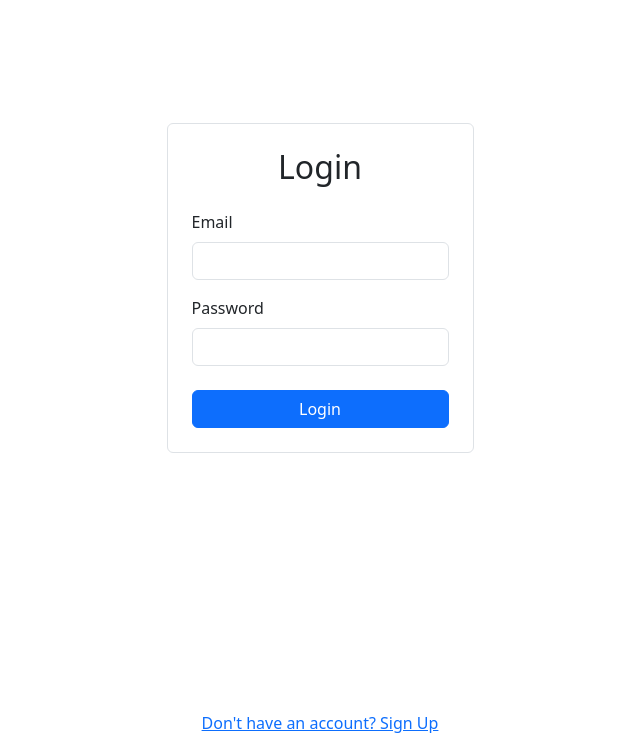
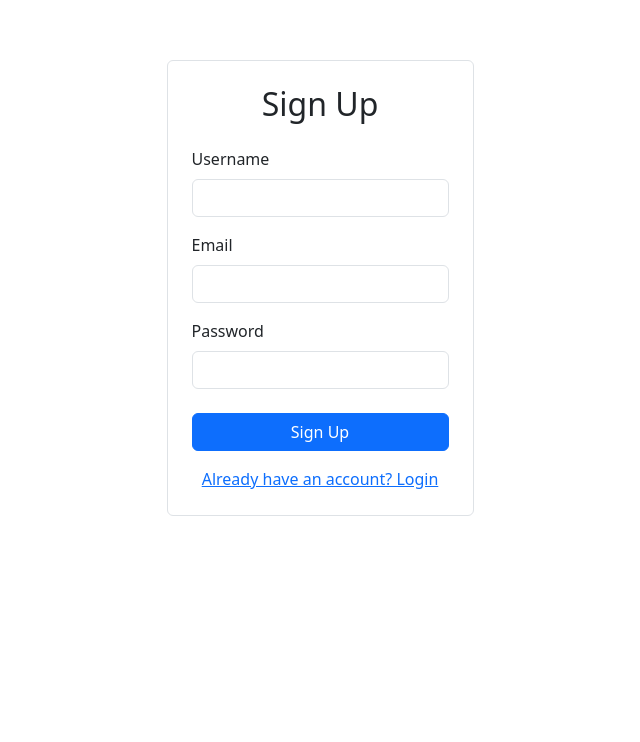
Before and after one commit to rymph/infinite-project, a React (Create React App) app in the folder frontend/: page /signup in a window 1280 px wide. Shown: the part 112-854 px from the top of the page, without its empty margins (320-960 px from the left). After the commit the page ends 800 px from the top, so only its background shows below. Built offline with nearby package versions, Linux system fonts and the light colour scheme.

Commit message:
feet: page redirection
use react-router-dom for page redirection

```diff
--- a/frontend/package.json
+++ b/frontend/package.json
@@ -11,6 +11,7 @@
     "react": "^18.3.1",
     "react-bootstrap": "^2.10.4",
     "react-dom": "^18.3.1",
+    "react-router-dom": "^6.26.1",
     "react-scripts": "5.0.1",
     "web-vitals": "^2.1.4"
   },
--- a/frontend/src/App.js
+++ b/frontend/src/App.js
@@ -1,24 +1,22 @@
 import './App.css';
 import 'bootstrap/dist/css/bootstrap.min.css';
-import LoginForm from './screen/LoginForm';
-import React, { useState } from 'react';
-import SignUpForm from './screen/SignUpForm';
-import { Button, Container } from 'react-bootstrap';
+import LoginForm from './components/LoginForm';
+import React from 'react';
+import { BrowserRouter as Router, Routes, Route, Navigate } from 'react-router-dom';
+
+import SignUpForm from './components/SignUpForm';
 
 function App() {
-  const [isSignUp, setIsSignUp] = useState(false);
 
   return (
-    <Container className="d-flex flex-column align-items-center justify-content-center" style={{ minHeight: '100vh' }}>
-      {isSignUp ? <SignUpForm /> : <LoginForm />}
-      <Button
-        variant="link"
-        onClick={() => setIsSignUp(!isSignUp)}
-        className="w-100 mt-3"
-      >
-        {isSignUp ? 'Already have an account? Login' : 'Don\'t have an account? Sign Up'}
-      </Button>
-    </Container>
+    <Router>
+      <Routes>
+        {/* 루트 경로로 접속 시 로그인 페이지로 리다이렉트 */}
+        <Route path="/" element={<Navigate to="/login" />} />
+        <Route path="/login" element={<LoginForm />} />
+        <Route path="/signup" element={<SignUpForm />} />
+      </Routes>
+    </Router>
   );
 }
 
--- a/frontend/src/screen/SignUpForm.js
+++ b/frontend/src/components/LoginForm.js
@@ -1,11 +1,10 @@
 import React, { useState } from 'react';
 import { Form, Button, Container, Row, Col } from 'react-bootstrap';
+import { Link } from 'react-router-dom';
 import axios from 'axios';
 
-
-function SignUpForm() {
+function LoginForm() {
     const [formData, setFormData] = useState({
-        username: '',
         email: '',
         password: '',
     });
@@ -20,9 +19,11 @@ function SignUpForm() {
             setErrors(validationErrors);
         } else {
             try {
-                const response = await axios.post('https://your-api.com/sign-up', formData); // dummy api
+                const response = await axios.post('https://your-api.com/auth/login', formData);
 
-                console.log('Sign up response:', response.data);
+                // 로그인 성공 시 토큰 저장
+                const token = response.data.accessToken;
+                localStorage.setItem('accessToken', token);
 
                 // 성공 메시지 표시
                 setMessage('Login successful!');
@@ -45,34 +46,21 @@ function SignUpForm() {
 
     const validate = (values) => {
         const errors = {};
-        if (!values.username) errors.username = 'Username is required';
         if (!values.email) errors.email = 'Email is required';
         if (!values.password) errors.password = 'Password is required';
         return errors;
     };
 
     return (
-        <Container className="d-flex justify-content-center align-items-center" style={{ minHeight: '0vh' }}>
+        <Container className="d-flex justify-content-center align-items-center" style={{ minHeight: '100vh' }}>
             <Row>
                 <Col>
                     <Form onSubmit={handleSubmit} className="p-4 border rounded">
-                        <h2 className="text-center mb-4">Sign Up</h2>
+                        <h2 className="text-center mb-4">Login</h2>
 
-                        <Form.Group controlId="username">
-                            <Form.Label>Username</Form.Label>
-                            <Form.Control
-                                type="text"
-                                name="username"
-                                value={formData.username}
-                                onChange={handleChange}
-                                isInvalid={!!errors.username}
-                            />
-                            <Form.Control.Feedback type="invalid">
-                                {errors.username}
-                            </Form.Control.Feedback>
-                        </Form.Group>
+                        {message && <p className="text-center">{message}</p>}
 
-                        <Form.Group controlId="email" className="mt-3">
+                        <Form.Group controlId="email">
                             <Form.Label>Email</Form.Label>
                             <Form.Control
                                 type="email"
@@ -101,8 +89,11 @@ function SignUpForm() {
                         </Form.Group>
 
                         <Button type="submit" variant="primary" className="mt-4 w-100">
-                            Sign Up
+                            Login
                         </Button>
+                        <div className="text-center mt-3">
+                            <Link to="/signup">Don't have an account? Sign Up</Link>
+                        </div>
                     </Form>
                 </Col>
             </Row>
@@ -110,4 +101,4 @@ function SignUpForm() {
     );
 }
 
-export default SignUpForm;
+export default LoginForm;
--- a/frontend/src/screen/LoginForm.js
+++ b/frontend/src/components/SignUpForm.js
@@ -1,15 +1,20 @@
 import React, { useState } from 'react';
 import { Form, Button, Container, Row, Col } from 'react-bootstrap';
 import axios from 'axios';
+import { useNavigate,Link } from 'react-router-dom';
 
-function LoginForm() {
+
+function SignUpForm() {
     const [formData, setFormData] = useState({
+        username: '',
         email: '',
         password: '',
     });
 
     const [errors, setErrors] = useState({});
     const [message, setMessage] = useState('');
+    const navigate = useNavigate();  // useNavigate 훅 사용
+
 
     const handleSubmit = async (e) => {
         e.preventDefault();
@@ -18,19 +23,21 @@ function LoginForm() {
             setErrors(validationErrors);
         } else {
             try {
-                const response = await axios.post('https://your-api.com/auth/login', formData);
+                const response = await axios.post('https://your-api.com/sign-up', formData); // dummy api
 
-                // 로그인 성공 시 토큰 저장
-                const token = response.data.accessToken;
-                localStorage.setItem('accessToken', token);
+                console.log('Sign up response:', response.data);
 
                 // 성공 메시지 표시
-                setMessage('Login successful!');
+                setMessage('signUp successful!');
+                console.log(message);
+                navigate('/login');
+
 
                 // 이후 작업 수행 (예: 리다이렉션)
             } catch (error) {
-                console.error('Login error:', error);
-                setMessage('Login failed. Please check your credentials.');
+                console.error('signUp error:', error);
+                setMessage('signUp failed. Please check your credentials.');
+                console.log(message);
             }
         }
     };
@@ -45,6 +52,7 @@ function LoginForm() {
 
     const validate = (values) => {
         const errors = {};
+        if (!values.username) errors.username = 'Username is required';
         if (!values.email) errors.email = 'Email is required';
         if (!values.password) errors.password = 'Password is required';
         return errors;
@@ -55,11 +63,23 @@ function LoginForm() {
             <Row>
                 <Col>
                     <Form onSubmit={handleSubmit} className="p-4 border rounded">
-                        <h2 className="text-center mb-4">Login</h2>
+                        <h2 className="text-center mb-4">Sign Up</h2>
 
-                        {message && <p className="text-center">{message}</p>}
+                        <Form.Group controlId="username">
+                            <Form.Label>Username</Form.Label>
+                            <Form.Control
+                                type="text"
+                                name="username"
+                                value={formData.username}
+                                onChange={handleChange}
+                                isInvalid={!!errors.username}
+                            />
+                            <Form.Control.Feedback type="invalid">
+                                {errors.username}
+                            </Form.Control.Feedback>
+                        </Form.Group>
 
-                        <Form.Group controlId="email">
+                        <Form.Group controlId="email" className="mt-3">
                             <Form.Label>Email</Form.Label>
                             <Form.Control
                                 type="email"
@@ -88,8 +108,11 @@ function LoginForm() {
                         </Form.Group>
 
                         <Button type="submit" variant="primary" className="mt-4 w-100">
-                            Login
+                            Sign Up
                         </Button>
+                        <div className="text-center mt-3">
+                            <Link to="/login">Already have an account? Login</Link>
+                        </div>
                     </Form>
                 </Col>
             </Row>
@@ -97,4 +120,4 @@ function LoginForm() {
     );
 }
 
-export default LoginForm;
+export default SignUpForm;
--- /dev/null
+++ b/package.json
@@ -0,0 +1,5 @@
+{
+  "dependencies": {
+    "react-router-dom": "^6.26.1"
+  }
+}
```
Also changed, not shown: 2 other files (tests, documents, lock files or other folders).
